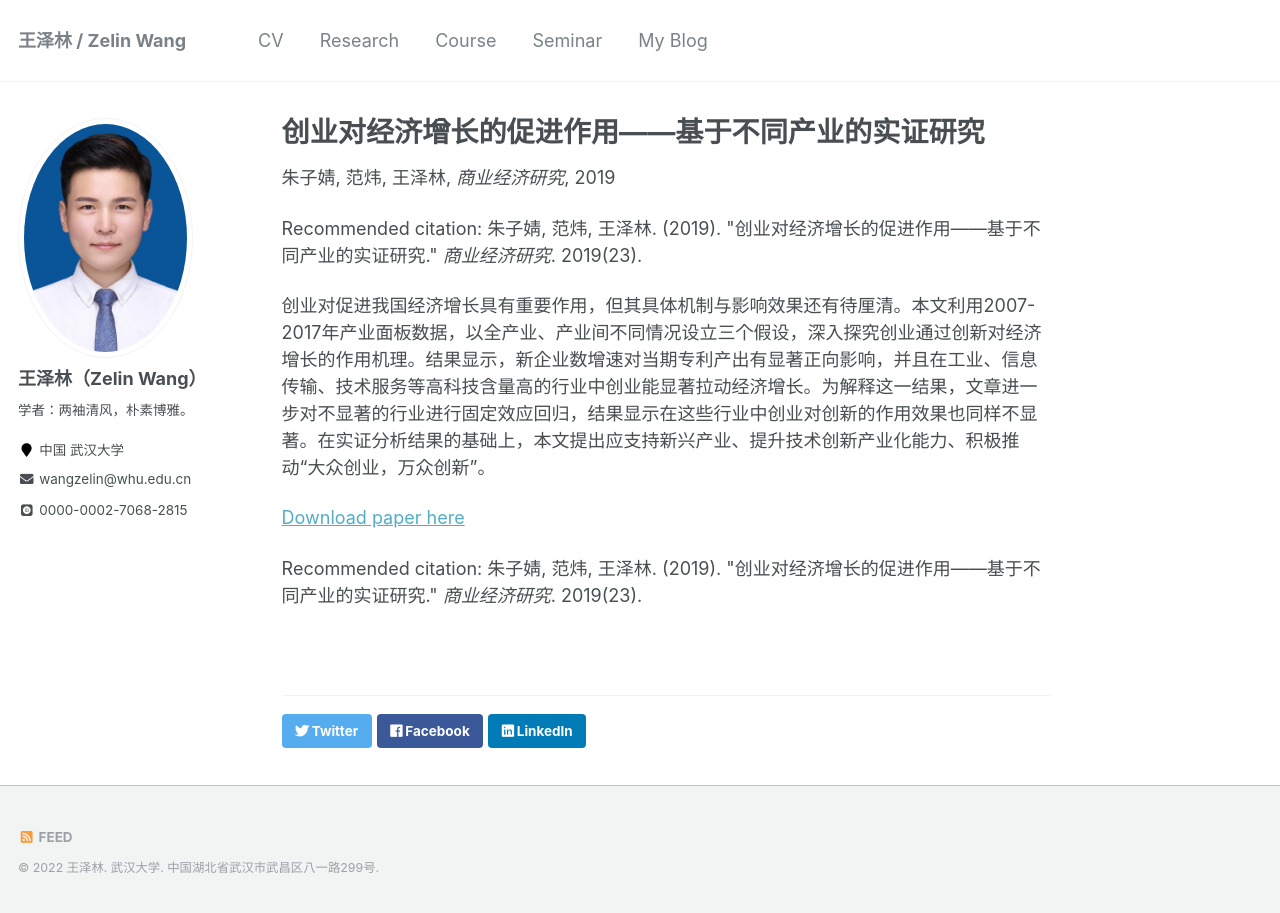
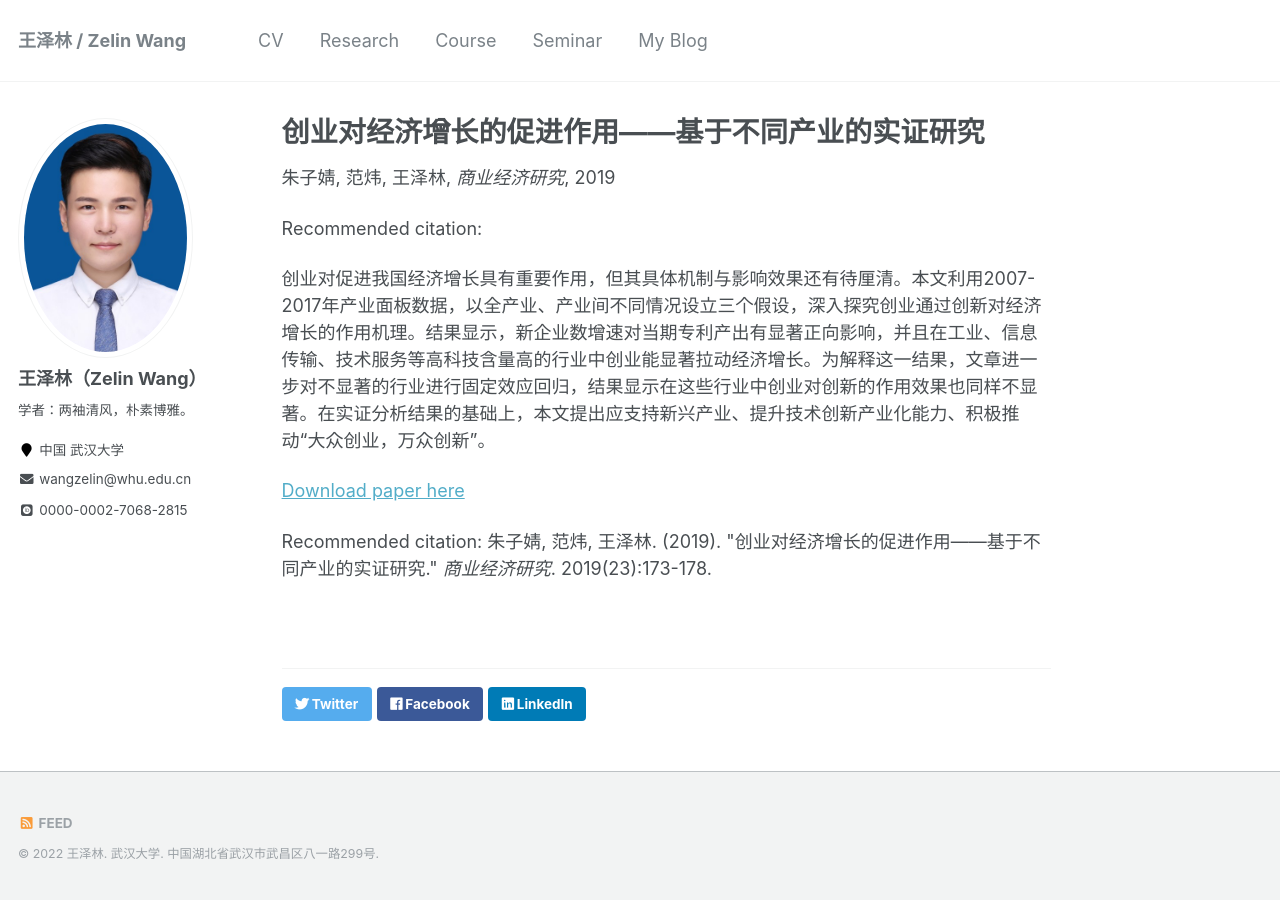
Before and after one commit to ColinWangZelin/colinwangzelin.github.io, a Jekyll site: the page built from _research/2019-number-1.md, in a window 1280 px wide. Built offline with Jekyll 4.4.1, drawn with Linux system fonts in a browser that asks for light colours; some web fonts are replaced.

Commit message:
Update 2019-number-1.md

```diff
--- a/_research/2019-number-1.md
+++ b/_research/2019-number-1.md
@@ -6,10 +6,10 @@ excerpt: ''
 author: '朱子婧, 范炜, 王泽林'
 date: 2019-12-01
 venue: '商业经济研究'
-citation: '朱子婧, 范炜, 王泽林. (2019). &quot;创业对经济增长的促进作用——基于不同产业的实证研究.&quot; <i>商业经济研究</i>. 2019(23).'
+citation: ''
 ---
 创业对促进我国经济增长具有重要作用，但其具体机制与影响效果还有待厘清。本文利用2007-2017年产业面板数据，以全产业、产业间不同情况设立三个假设，深入探究创业通过创新对经济增长的作用机理。结果显示，新企业数增速对当期专利产出有显著正向影响，并且在工业、信息传输、技术服务等高科技含量高的行业中创业能显著拉动经济增长。为解释这一结果，文章进一步对不显著的行业进行固定效应回归，结果显示在这些行业中创业对创新的作用效果也同样不显著。在实证分析结果的基础上，本文提出应支持新兴产业、提升技术创新产业化能力、积极推动“大众创业，万众创新”。
 
 [Download paper here](http://academicpages.github.io/files/王泽林（2019）创业对经济增长的促进作用——基于不同产业的实证研究.pdf)
 
-Recommended citation: 朱子婧, 范炜, 王泽林. (2019). &quot;创业对经济增长的促进作用——基于不同产业的实证研究.&quot; <i>商业经济研究</i>. 2019(23).
+Recommended citation: 朱子婧, 范炜, 王泽林. (2019). &quot;创业对经济增长的促进作用——基于不同产业的实证研究.&quot; <i>商业经济研究</i>. 2019(23):173-178.
```
